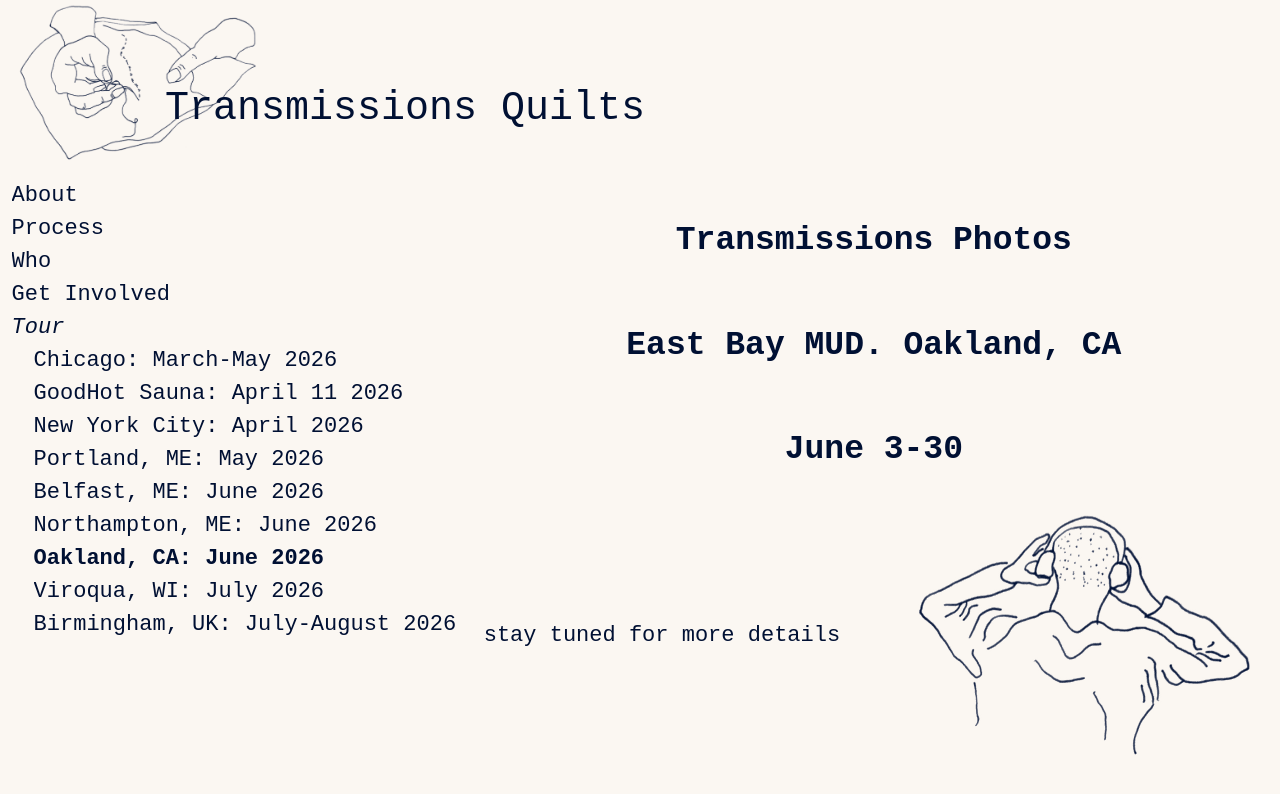
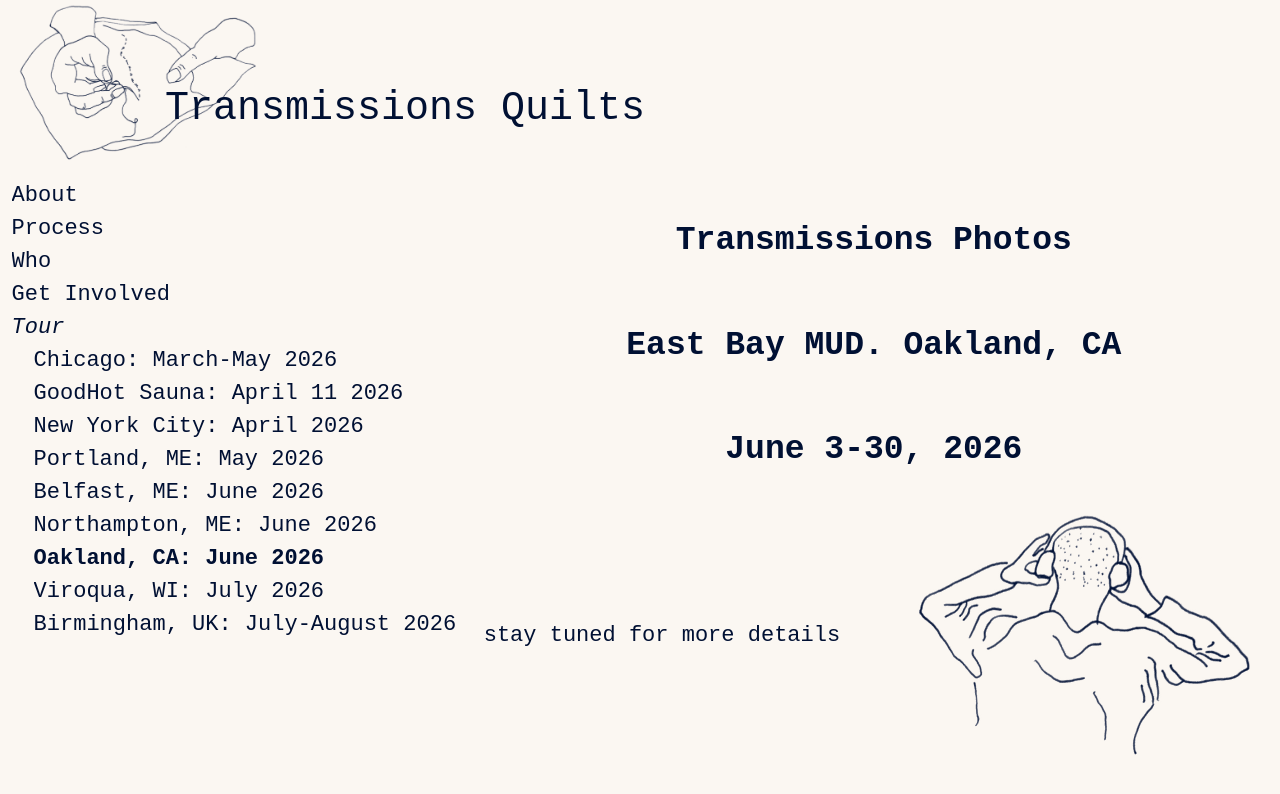
Before and after one commit to danieldickison/transmission-site, a Jekyll site: the page built from ebmud.markdown, in a window 1280 px wide. Shown: the top 794 px of the page. Built offline with Jekyll 4.4.1, drawn with Linux system fonts in a browser that asks for light colours; some web fonts are replaced; our own code applies the rules of GitHub Pages for plain Markdown files.

Commit message:
Update ebmud.markdown

```diff
--- a/ebmud.markdown
+++ b/ebmud.markdown
@@ -4,7 +4,7 @@ main_class: ebmud
 ---
 ## Transmissions Photos
 ## East Bay MUD. Oakland, CA
-## June 3-30
+## June 3-30, 2026
 
 <div class="two-col">
   <img
```
